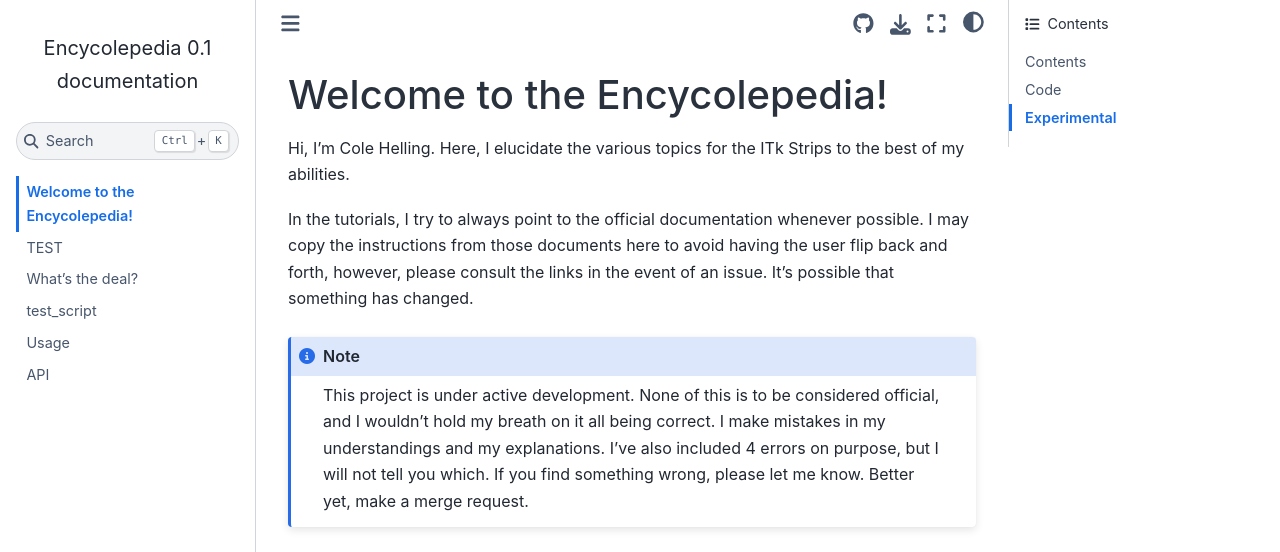
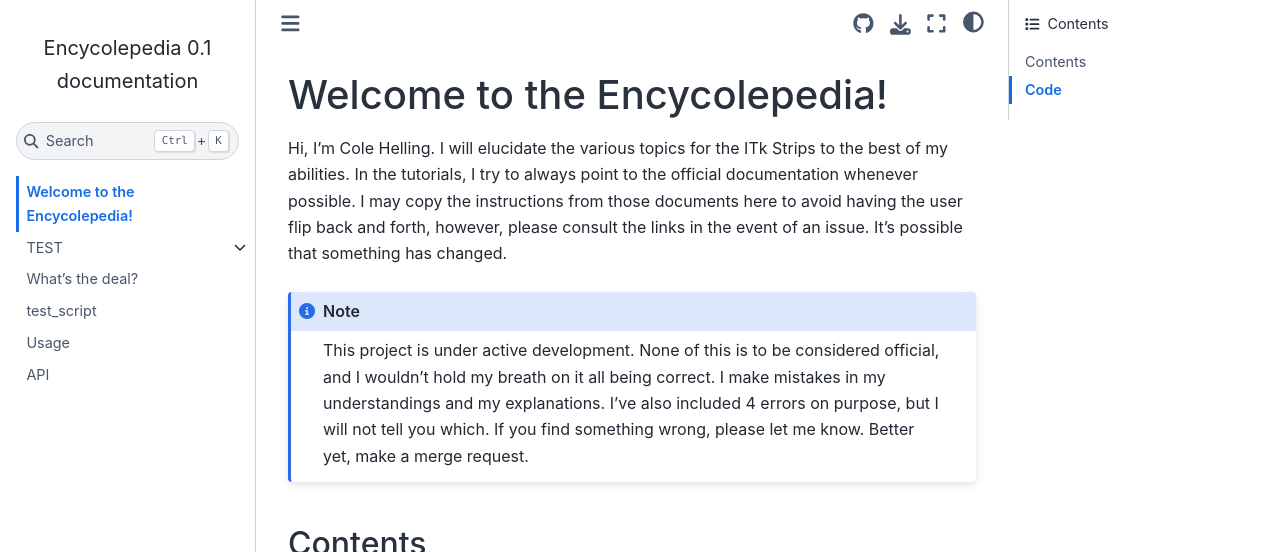
Before and after one commit to chelling87/Encycolepedia, a Sphinx documentation site: the page built from docs/source/index.rst, in a window 1280 px wide and 1400 px high. Shown: the top 552 px of the window. Built offline with Sphinx 7.4.7 and the Sphinx Book theme 1.1.4, drawn with Linux system fonts in a browser that asks for light colours; some of the changed text lies outside the part shown; grey boxes are pictures that could not be loaded.

Commit message:
minor cleanup and moving

```diff
--- a/docs/source/index.rst
+++ b/docs/source/index.rst
@@ -1,13 +1,12 @@
 Welcome to the Encycolepedia!
 ====================================
 
-Hi, I'm Cole Helling. Here, I elucidate the various topics for the ITk
-Strips to the best of my abilities.
-
-In the tutorials, I try to always point to the official documentation whenever
-possible. I may copy the instructions from those documents here to avoid having
-the user flip back and forth, however, please consult the links in the event of
-an issue. It's possible that something has changed.
+Hi, I'm Cole Helling. I will elucidate the various topics for the ITk Strips to
+the best of my abilities. In the tutorials, I try to always point to the
+official documentation whenever possible. I may copy the instructions from
+those documents here to avoid having the user flip back and forth, however,
+please consult the links in the event of an issue. It's possible that something
+has changed.
 
 .. note::
 
@@ -43,28 +33,3 @@
   generated/test_script
   usage
   api
-
-
-Experimental
-------------
-
-.. jupyter-execute::
-  :linenos:
-
-  import ipywidgets as w
-  from IPython.display import display
-
-  a = w.Dropdown(
-      options=['LS', 'SS', 'R0'],
-      value='LS',
-      description='Number:',
-      disabled=False,
-  )
-
-  display(a)
-
-.. toctree::
-   :maxdepth: 2
-   :caption: Contents:
-
-   example
```
Also changed, not shown: other parts of docs/source/index.rst (+0 -9 lines), docs/source/test.md (deleted, +0 -4 lines), docs/source/test.rst (added, +47 -0 lines), ts.py (deleted, +0 -23 lines), 2 other files.
